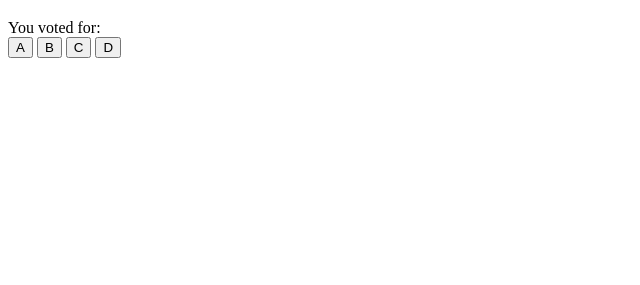
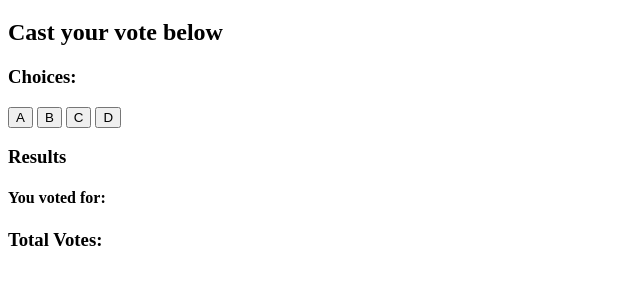
Before and after one commit to Jeff-Duke/ask-the-audience, a website: page public/index.html in a window 1280 px wide. Shown: the part 61-346 px from the top of the page, without its empty margins (0-640 px from the left). Drawn offline with nearby package versions, Linux system fonts and the light colour scheme; no server answers.

Commit message:
clean up interface a bit

```diff
--- a/public/index.html
+++ b/public/index.html
@@ -7,12 +7,21 @@
     <h1>Ask the Audience!</h1>
     <div id="status-message"></div>
     <div id="connection-count"></div>
-    <div> You voted for: <span id="your-vote"></span></div>
+    <h2>Cast your vote below</h2>
+
+    <h3>Choices:</h3>
     <div id="choices">
       <button>A</button>
       <button>B</button>
       <button>C</button>
       <button>D</button>
+    </div>
+
+    <div id="results">
+      <h3>Results</h3>
+      <h4> You voted for: <span id="your-vote"></span></h3>
+
+      <h3>Total Votes:</h3>
       <div id="A"></div>
       <div id="B"></div>
       <div id="C"></div>
```
